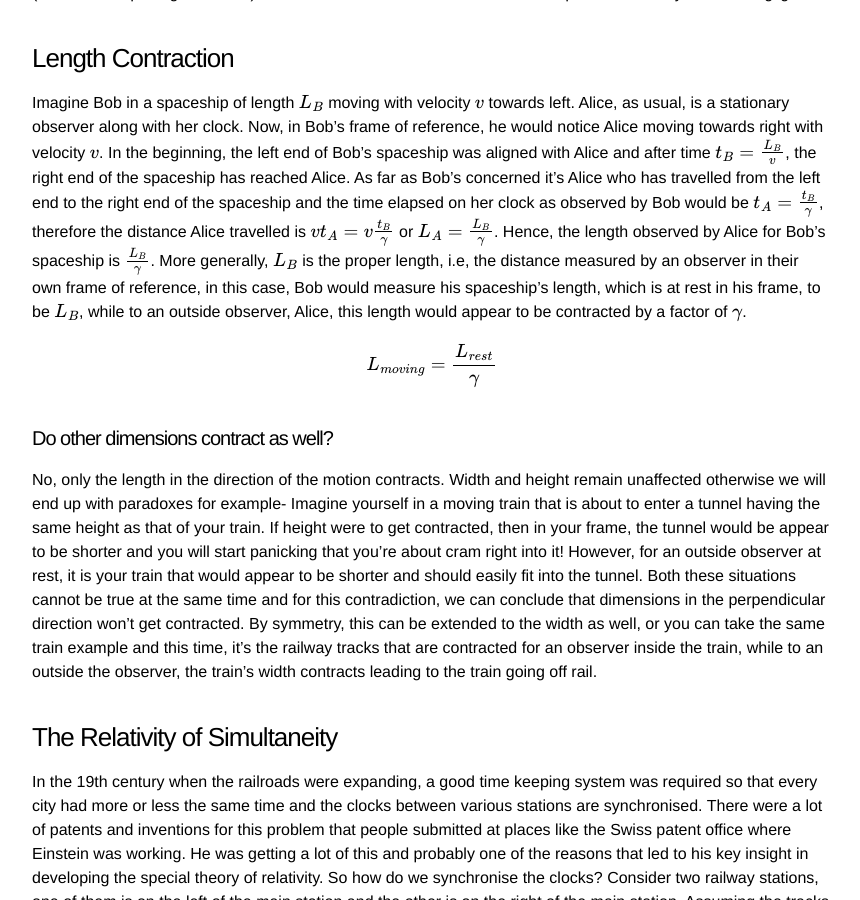
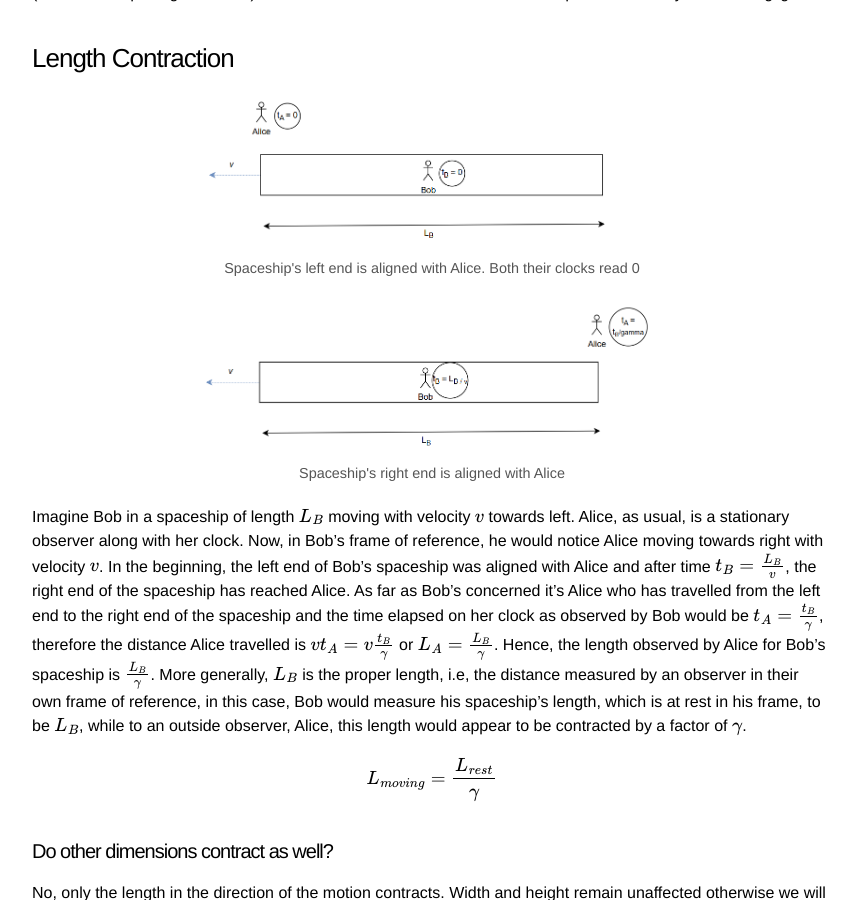
Before and after one commit to aapoorv-tf/aapoorv-tf.github.io, a Jekyll site: the page built from _posts/2025-05-01-relativity.markdown, in a window 1280 px wide and 900 px high, scrolled down 7419 px. Shown: the whole window, without its empty margins (208-1068 px from the left). Built offline with Jekyll 4.4.1, drawn with Linux system fonts in a browser that asks for light colours.

Commit message:
some updates

```diff
--- a/_posts/2025-05-01-relativity.markdown
+++ b/_posts/2025-05-01-relativity.markdown
@@ -133,6 +133,16 @@ Time dilation is not only true for light clocks but for normal analog/digital cl
 Why do we not see the effect of time dilation in day to day life? Everyday velocities are significantly slower than the speed of light and so the term $\frac{v}{c}$ is approximately $0$ (We're also squaring this value) due to which the Lorentz factor is almost equal to 1 and any effect is negligible.
 
 ### Length Contraction
+
+<figure style="text-align: center;">
+  <img src="/assets/imgs/lengthcont1.png" style="max-width:60%; height:auto;">
+  <figcaption style="font-size: 0.9em; color: #555;">Spaceship's left end is aligned with Alice. Both their clocks read 0</figcaption>
+</figure>
+<figure style="text-align: center;">
+  <img src="/assets/imgs/lengthcont2.png" style="max-width:60%; height:auto;">
+  <figcaption style="font-size: 0.9em; color: #555;">Spaceship's right end is aligned with Alice</figcaption>
+</figure>
+
 Imagine Bob in a spaceship of length $L_B$ moving with velocity $v$ towards left. Alice, as usual, is a stationary observer along with her clock. Now, in Bob's frame of reference, he would notice Alice moving towards right with velocity $v$. In the beginning, the left end of Bob's spaceship was aligned with Alice and after time $t_{B} = \frac{L_B}{v}$, the right end of the spaceship has reached Alice. As far as Bob's concerned it's Alice who has travelled from the left end to the right end of the spaceship and the time elapsed on her clock as observed by Bob would be $t_{A} = \frac{t_{B}}{\gamma}$, therefore the distance Alice travelled is $vt_{A} = v\frac{t_{B}}{\gamma}$ or $L_{A} = \frac{L_{B}}{\gamma}$. Hence, the length observed by Alice for Bob's spaceship is $\frac{L_{B}}{\gamma}$. More generally, $L_{B}$ is the proper length, i.e, the distance measured by an observer in their own frame of reference, in this case, Bob would measure his spaceship's length, which is at rest in his frame, to be $L_{B}$, while to an outside observer, Alice, this length would appear to be contracted by a factor of $\gamma$.
 
 $$L_{moving} = \frac{L_{rest}}{\gamma}$$
```
Also changed, not shown: assets/imgs/lengthcont1.png (added), assets/imgs/lengthcont2.png (added), assets/imgs/lightpulsesimul.png, assets/imgs/paintballsimul.png.
